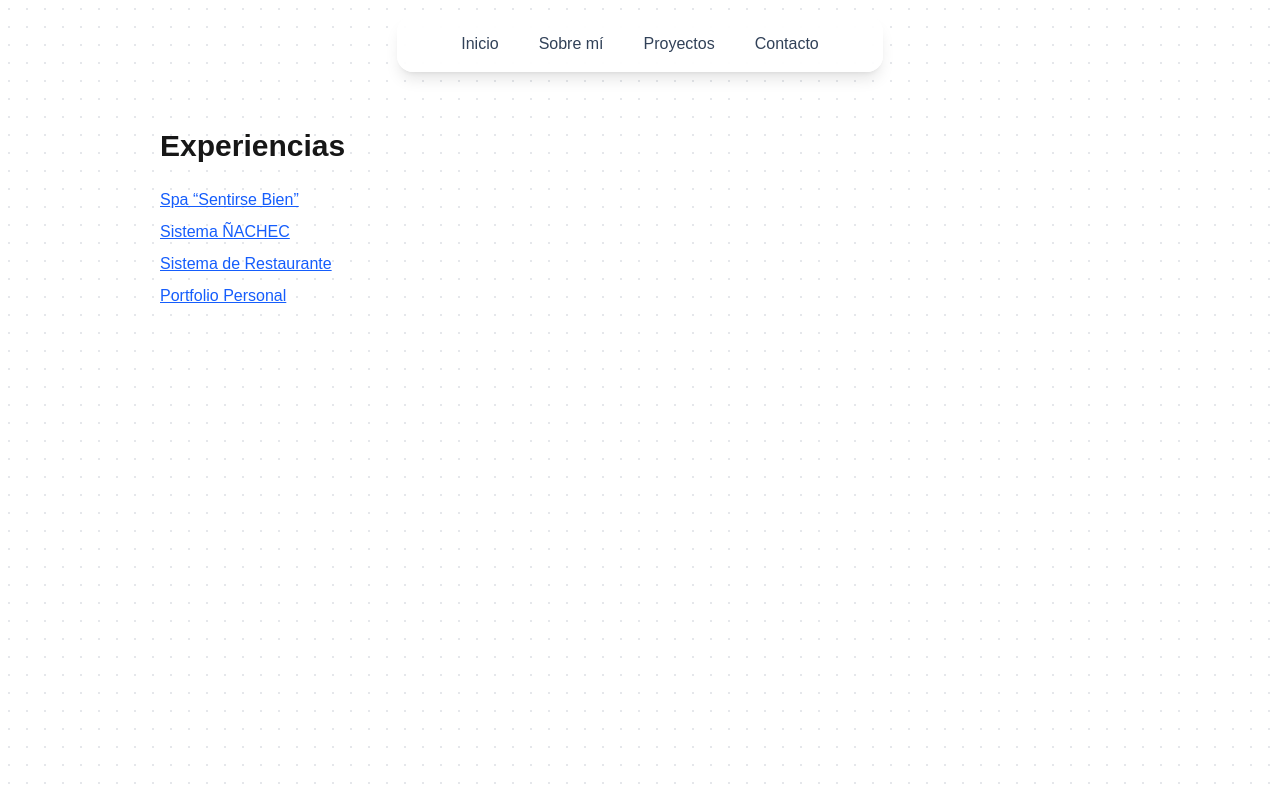
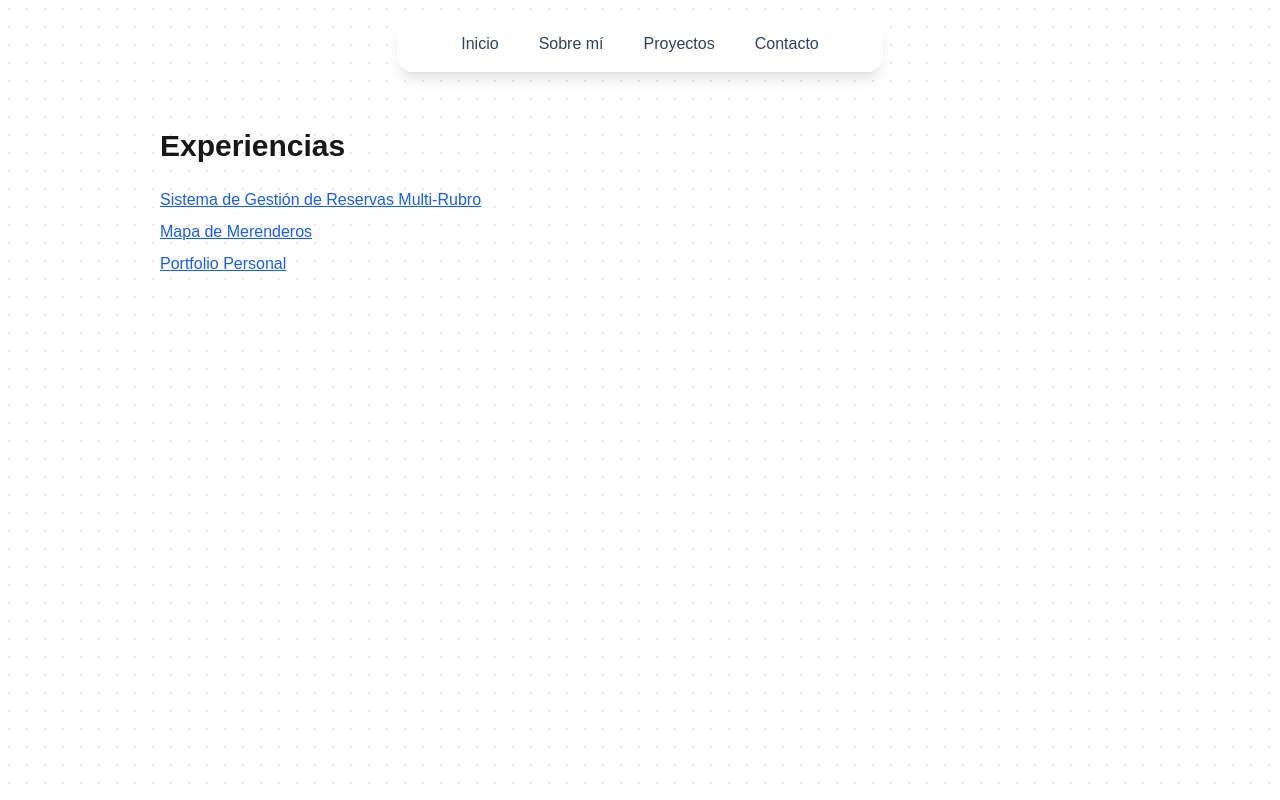
Before and after one commit to LucasVillaboa/portfolio, a Next.js app: page /experiences in a window 1280 px wide. Built offline with nearby package versions, Linux system fonts and the light colour scheme.

Commit message:
actualizacion

```diff
--- a/app/experiences/[slug]/page.tsx
+++ b/app/experiences/[slug]/page.tsx
@@ -9,7 +9,7 @@ export default async function Page({
 }) {
   const { slug } = await params;
 
-  const project = projects.find(p => p.slug === slug);
+  const project = projects.find((p) => p.slug === slug);
   if (!project) return notFound();
 
   return (
@@ -47,20 +47,69 @@ export default async function Page({
       )}
 
       <section className="max-w-3xl">
+
         <p className="text-gray-700 leading-relaxed whitespace-pre-line mb-10">
           {project.longDescription}
         </p>
+
+        {/* ENLACES */}
+        <div className="flex flex-wrap gap-4">
+
+          {project.slug === "reservas-multirubro" && (
+            <>
+              <a
+                href="https://med-turnos.vercel.app/demo"
+                target="_blank"
+                rel="noopener noreferrer"
+                className="px-6 py-3 rounded-lg bg-blue-600 text-white hover:bg-blue-700 transition"
+              >
+                🩺 Consultorio Médico
+              </a>
+
+              <a
+                href="https://med-turnos.vercel.app/lavadero"
+                target="_blank"
+                rel="noopener noreferrer"
+                className="px-6 py-3 rounded-lg bg-blue-600 text-white hover:bg-blue-700 transition"
+              >
+                🚗 Lavadero
+              </a>
+
+              <a
+                href="https://med-turnos.vercel.app/futbol5"
+                target="_blank"
+                rel="noopener noreferrer"
+                className="px-6 py-3 rounded-lg bg-blue-600 text-white hover:bg-blue-700 transition"
+              >
+                ⚽ Fútbol 5
+              </a>
+            </>
+          )}
+
+          {project.slug === "mapa-merenderos" && project.demoUrl && (
+            <a
+              href={project.demoUrl}
+              target="_blank"
+              rel="noopener noreferrer"
+              className="px-6 py-3 rounded-lg bg-blue-600 text-white hover:bg-blue-700 transition"
+            >
+              🗺️ Ver aplicación
+            </a>
+          )}
 
           {project.codeUrl && (
             <a
               href={project.codeUrl}
               target="_blank"
               rel="noopener noreferrer"
-    className="inline-block px-6 py-3 rounded-lg bg-black text-white hover:bg-gray-800 transition"
+              className="px-6 py-3 rounded-lg bg-black text-white hover:bg-gray-800 transition"
             >
               Ver código
             </a>
           )}
+
+        </div>
+
       </section>
 
     </main>
--- a/app/experiences/page.tsx
+++ b/app/experiences/page.tsx
@@ -10,7 +10,7 @@ export default function ExperiencesPage() {
         {projects.map(project => (
           <li key={project.slug}>
             <Link
-              href={`/experiences/${project.slug}`} // 👈 aquí apunta al slug correcto
+              href={`/experiences/${project.slug}`}
               className="text-blue-600 underline"
             >
               {project.title}
--- a/data/projects.ts
+++ b/data/projects.ts
@@ -7,75 +7,96 @@ export type Project = {
   tags: string[];
   image: string;
   codeUrl?: string;
+  demoUrl?: string;
   device: "desktop" | "mobile";
 };
 
 export const projects: Project[] = [
   {
-    slug: "spa-sentirse-bien",
-    title: "Spa “Sentirse Bien”",
-    shortDescription: "Sistema web con turnos, pagos online y roles diferenciados.",
+    slug: "reservas-multirubro",
+    title: "Sistema de Gestión de Reservas Multi-Rubro",
+    shortDescription:
+      "Plataforma de reservas online adaptable a distintos tipos de negocios.",
     longDescription: `
-Desarrollé una plataforma web completa para un spa real.
+Desarrollé una plataforma web reutilizable para la gestión de reservas online.
+
+La misma base de código fue adaptada para tres tipos de negocios:
+
+🩺 Consultorio Médico
+🚗 Lavadero de Vehículos
+⚽ Complejo de Fútbol 5
 
 Incluye:
-• Sistema de turnos con selección de servicios y profesionales
-• Panel de clientes, profesionales y administrador
-• Pagos online con descuentos automáticos
-• Historial clínico de clientes
-• Reportes por servicio y profesional
+• Reservas online desde celular o PC
+• Bloqueo automático de horarios ocupados
+• Panel administrativo para gestionar reservas
+• Eliminación de reservas
+• Confirmaciones automáticas por correo electrónico
+• Diseño responsive
+• Base de datos en Supabase
+• Sistema reutilizable para distintos rubros mediante configuración
+
+Resultados:
+• Una sola base de código
+• Tres soluciones comerciales distintas
+• Administración desde cualquier dispositivo
 `,
-    tech: ["Laravel", "PHP", "MySQL", "Bootstrap", "Spatie Roles"],
-    tags: ["Proyecto académico", "Web App", "Laravel"],
-    image: "/projects/spa.png",
-    codeUrl: "https://github.com/LucasVillaboa/spaweb",
-    device: "desktop",
-  },
-
-  {
-    slug: "nachec",
-    title: "Sistema ÑACHEC",
-    shortDescription: "Sistema interno del Ministerio de Desarrollo Humano.",
-    longDescription: `
-Sistema web desarrollado para el Programa Beneficiario ÑACHEC.
-
-Incluye:
-• Registro de beneficiarios
-• Gestión de entregas
-• Filtros por fecha y persona
-• Roles de usuario
-• Historial completo de movimientos
-`,
-    tech: ["Laravel", "PHP", "MySQL", "Bootstrap"],
-    tags: ["Sistema gubernamental", "Web App", "Laravel"],
-    image: "/projects/nachec/cover.png",
+    tech: [
+      "Next.js",
+      "TypeScript",
+      "Supabase",
+      "Resend",
+      "Tailwind CSS",
+    ],
+    tags: ["Next.js", "Reservas", "Supabase", "Web App"],
+    image: "/projects/reservas/cover.png",
+    codeUrl: "https://github.com/LucasVillaboa/med-turnos",
+    demoUrl: "https://med-turnos.vercel.app/demo",
     device: "mobile",
   },
 
   {
-    slug: "restaurante",
-    title: "Sistema de Restaurante",
-    shortDescription: "Sistema de gestión para restaurante.",
+    slug: "mapa-merenderos",
+    title: "Mapa de Merenderos",
+    shortDescription:
+      "Aplicación web interactiva para localizar merenderos y consultar información de cada ubicación.",
     longDescription: `
-Sistema web para la gestión integral de un restaurante.
+Desarrollé una aplicación web interactiva para visualizar y consultar merenderos mediante un mapa.
+
+El sistema permite localizar los merenderos registrados, consultar información de cada ubicación y utilizar Google Maps para obtener indicaciones sobre cómo llegar.
 
 Incluye:
-• Control de stock
-• Pérdidas y ganancias
-• Gestión de turnos del personal
-• Reportes diarios
+• Mapa interactivo
+• Marcadores de merenderos
+• Información de cada ubicación
+• Integración con OpenStreetMap
+• Navegación mediante Google Maps
+• Base de datos en Supabase
+• Diseño responsive
+• API Routes de Next.js para gestionar los datos
 `,
-    tech: ["Laravel", "PHP", "MySQL", "Bootstrap"],
-    tags: ["Web App", "Restaurante"],
-    image: "/projects/restaurante/cover.png",
-    codeUrl: "https://github.com/LucasVillaboa/restaurante",
-    device: "mobile",
+    tech: [
+      "Next.js",
+      "React",
+      "TypeScript",
+      "Leaflet",
+      "React-Leaflet",
+      "Supabase",
+      "Tailwind CSS",
+      "OpenStreetMap",
+    ],
+    tags: ["Next.js", "Mapas", "Supabase", "React"],
+    image: "/projects/mapa-merenderos/cover.png",
+    codeUrl: "https://github.com/LucasVillaboa/mapa-merenderos",
+    demoUrl: "https://mapa-merenderos.vercel.app/",
+    device: "desktop",
   },
 
   {
     slug: "portfolio",
     title: "Portfolio Personal",
-  shortDescription: "Portfolio profesional desarrollado con Next.js y TypeScript.",
+    shortDescription:
+      "Portfolio profesional desarrollado con Next.js y TypeScript.",
     longDescription: `
 Portfolio personal.
 
@@ -89,7 +110,12 @@ Incluye:
 Stack principal:
 Next.js y TypeScript.
 `,
-  tech: ["Next.js", "TypeScript", "TailwindCSS", "Framer Motion"],
+    tech: [
+      "Next.js",
+      "TypeScript",
+      "TailwindCSS",
+      "Framer Motion",
+    ],
     tags: ["Proyecto personal", "Frontend", "Portfolio"],
     image: "/projects/portfolio/cover.png",
     codeUrl: "https://github.com/LucasVillaboa/portfolio",
```
Also changed, not shown: public/projects/mapa-merenderos/cover.png (added), public/projects/reservas/cover.png (added). Lines whose indentation alone changed are shown as unchanged.
